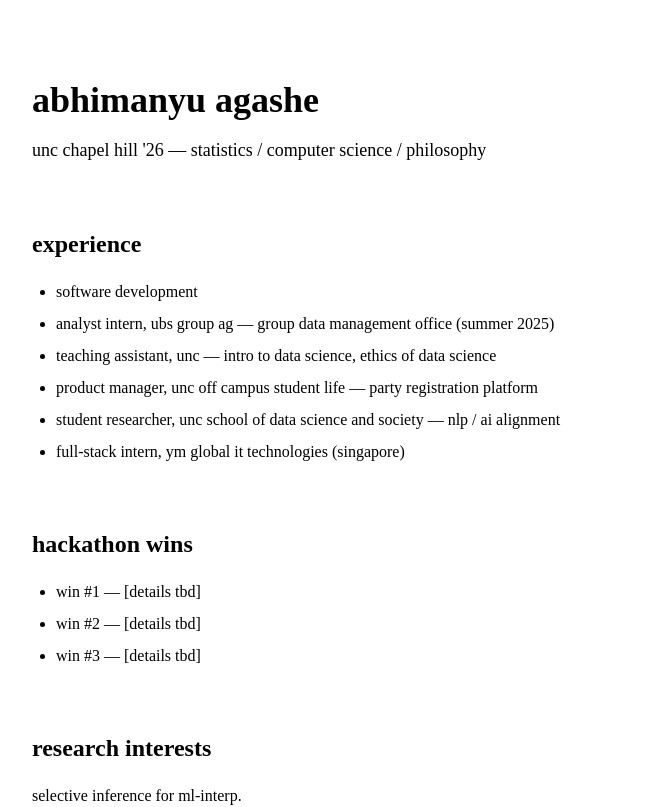
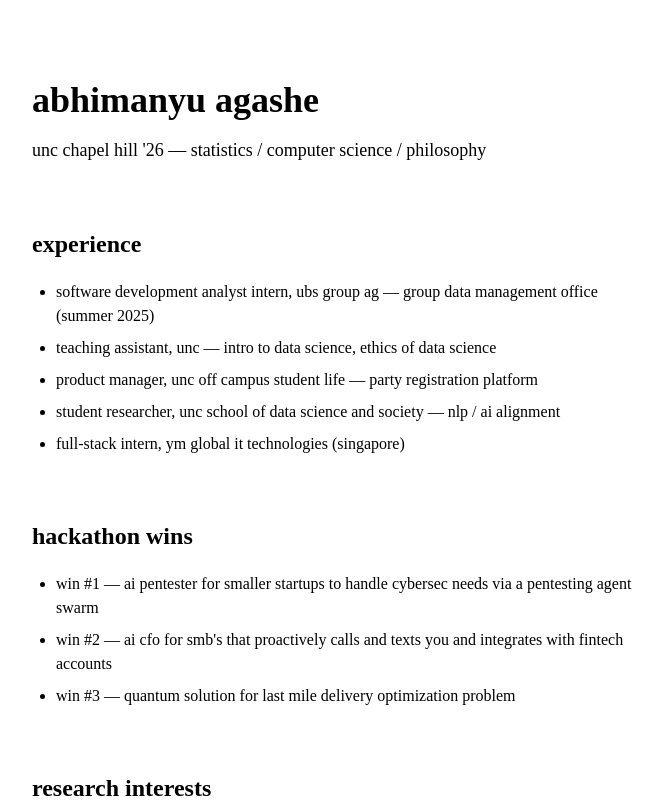
Before and after one commit to manyuagashe/manyuagashe.github.io, a React (Vite) app: page / in a window 1280 px wide. Shown: the top 807 px of the page, without its empty margins (296-959 px from the left). Built offline with nearby package versions, Linux system fonts and the light colour scheme; a web font is replaced by a local one.

Commit message:
Changes
Co-authored-by: manyuagashe <manyu@unc.edu>

```diff
--- a/src/pages/Index.tsx
+++ b/src/pages/Index.tsx
@@ -7,8 +7,7 @@ const Index = () => {
 
         <h2 className="text-2xl font-bold mb-5">experience</h2>
         <ul className="list-disc pl-6 space-y-2 text-base">
-          <li>software development</li>
-          <li>analyst intern, ubs group ag — group data management office (summer 2025)</li>
+          <li>software development analyst intern, ubs group ag — group data management office (summer 2025)</li>
           <li>teaching assistant, unc — intro to data science, ethics of data science</li>
           <li>product manager, unc off campus student life — party registration platform</li>
           <li>student researcher, unc school of data science and society — nlp / ai alignment</li>
@@ -17,9 +16,9 @@ const Index = () => {
 
         <h2 className="text-2xl font-bold mt-16 mb-5">hackathon wins</h2>
         <ul className="list-disc pl-6 space-y-2 text-base">
-          <li>win #1 — [details tbd]</li>
-          <li>win #2 — [details tbd]</li>
-          <li>win #3 — [details tbd]</li>
+          <li>win #1 — ai pentester for smaller startups to handle cybersec needs via a pentesting agent swarm</li>
+          <li>win #2 — ai cfo for smb's that proactively calls and texts you and integrates with fintech accounts</li>
+          <li>win #3 — quantum solution for last mile delivery optimization problem</li>
         </ul>
 
         <h2 className="text-2xl font-bold mt-16 mb-5">research interests</h2>
```
